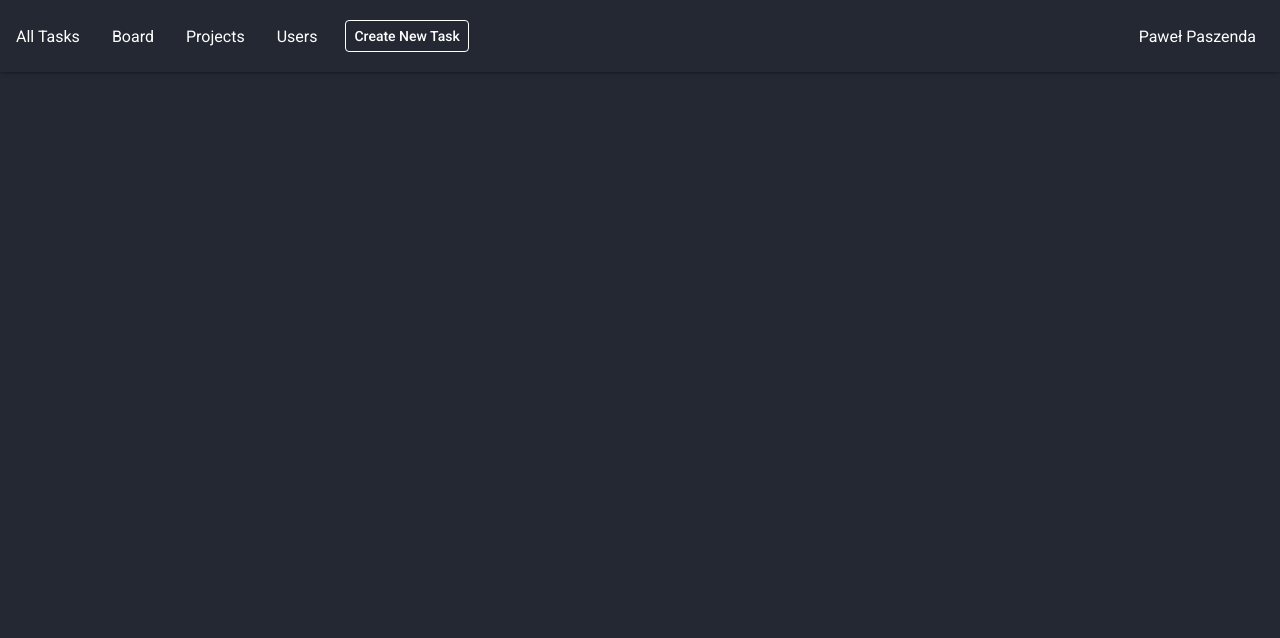
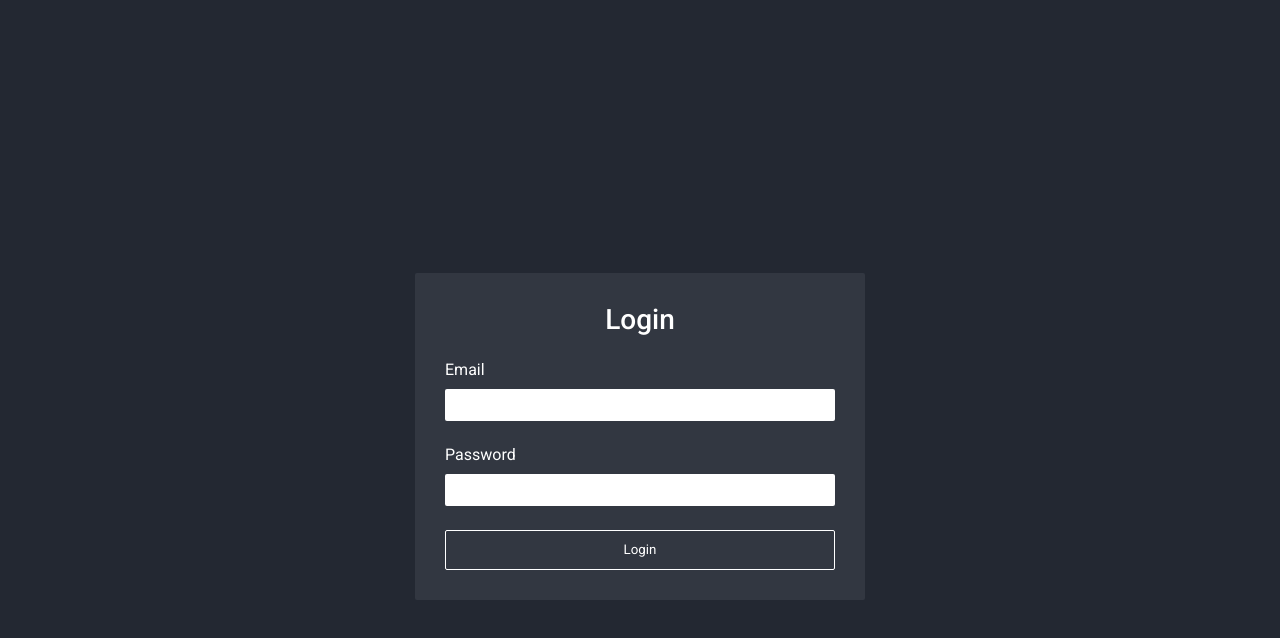
Before and after one commit to ppaszend/task-management, a Vue app: page /login in a window 1280 px wide. Shown: the top 638 px of the page. Built offline with nearby package versions, Linux system fonts and the light colour scheme.

Commit message:
login page, user

```diff
--- a/src/App.vue
+++ b/src/App.vue
@@ -1,6 +1,6 @@
 <template>
   <div class="main">
-    <nav class="navbar">
+    <nav class="navbar" v-if="$route.name !== 'login'">
       <router-link class="navbar__link" :to="{ name: 'tasks-list' }">
         All Tasks
       </router-link>
--- a/src/components/TaskDetails.vue
+++ b/src/components/TaskDetails.vue
@@ -3,8 +3,9 @@
     <div class="task-main">
       <div class="task-informations">
         <div>
-          Id: {{ projectsStore.getProjectById(task.project).shortName }}-{{
-            task.id
+          Id:
+          {{ projectsStore.getProjectById($props.task.project).shortName }}-{{
+            $props.task.id
           }}
         </div>
         <tool-tip label="02/03/2023 20:23">Created: Yesterday</tool-tip>
@@ -71,7 +72,7 @@
           :class="{ editable: editMode }"
           :contenteditable="editMode"
         >
-          {{ task.name }}
+          {{ $props.task.name }}
         </div>
       </div>
       <div
@@ -79,7 +80,7 @@
         :class="{ editable: editMode }"
         :contenteditable="editMode"
       >
-        {{ task.description }}
+        {{ $props.task.description }}
       </div>
       <comments-component />
     </div>
@@ -95,8 +96,8 @@
                 value: priority.id,
               }))
             "
-            :value="prioritiesStore.getPriorityById(task.priority).id"
-            @change="(value) => (task.priority = value)"
+            :value="prioritiesStore.getPriorityById($props.task.priority).id"
+            @change="(value) => ($props.task.priority = value)"
           />
         </div>
         <div class="task-property">
@@ -108,8 +109,8 @@
                 value: user.id,
               }))
             "
-            :value="usersStore.getUserById(task.assignee).id"
-            @change="(value) => (task.assignee = value)"
+            :value="usersStore.getUserById($props.task.assignee).id"
+            @change="(value) => ($props.task.assignee = value)"
           />
         </div>
         <div class="task-property">
@@ -121,8 +122,8 @@
                 value: project.id,
               }))
             "
-            :value="projectsStore.getProjectById(task.project).id"
-            @change="(value) => (task.project = value)"
+            :value="projectsStore.getProjectById($props.task.project).id"
+            @change="(value) => ($props.task.project = value)"
           />
         </div>
       </div>
@@ -131,8 +132,6 @@
 </template>
 
 <script lang="ts" setup>
-import type { TasksInterface } from "@/stores/tasks";
-import { useTasksStore } from "@/stores/tasks";
 import SelectInput from "@/components/form/SelectInput.vue";
 import type { PrioritiesInterface } from "@/stores/priorities";
 import { usePrioritiesStore } from "@/stores/priorities";
@@ -145,21 +144,17 @@ import SmallButton from "@/components/buttons/SmallButton.vue";
 import ToolTip from "@/components/ToolTip.vue";
 import CommentsComponent from "@/components/CommentsComponent.vue";
 import { useRoute } from "vue-router";
+import type { Task } from "@/models/Task";
 
-interface Props {
-  id: string | number;
-}
+defineProps<{
+  task: Task;
+}>();
 
-const tasksStore: TasksInterface = useTasksStore();
 const prioritiesStore: PrioritiesInterface = usePrioritiesStore();
 const usersStore: UsersInterface = useUsersStore();
 const projectsStore: ProjectsStoreInterface = useProjectsStore();
-const props = defineProps<Props>();
 const route = useRoute();
 
-const task = tasksStore.getTaskById(
-  typeof props.id === "string" ? parseInt(props.id) : props.id
-);
 const editMode = ref<boolean>(route.hash === "#edit");
 if (route.hash === "#edit") {
   window.location.hash = "";
--- a/src/components/TaskListItem.vue
+++ b/src/components/TaskListItem.vue
@@ -2,7 +2,7 @@
   <div class="task" @dblclick="dblClickHandler">
     <div class="task-header">
       <router-link
-        :to="{ name: 'task-details', params: { id: task.id } }"
+        :to="{ name: 'task-details', params: { id: $props.task.slug } }"
         class="task-name"
       >
         {{ task.name }}
@@ -33,8 +33,8 @@
               value: priority.id,
             }))
           "
-          :value="prioritiesStore.getPriorityById(task.priority).id"
-          @change="(value) => (task.priority = value)"
+          :value="prioritiesStore.getPriorityById($props.task.priority).id"
+          @change="(value) => ($props.task.priority = value)"
         />
       </div>
       <div class="task-property">
--- /dev/null
+++ b/src/components/form/TextInput.vue
@@ -0,0 +1,56 @@
+<template>
+  <div class="text-input-wrapper">
+    <label>{{ props.label }}</label>
+    <input
+      class="text-input"
+      :type="props.type"
+      v-model="value"
+      @input="handleInput"
+    />
+  </div>
+</template>
+
+<script lang="ts" setup>
+import { ref } from "vue";
+
+interface Props {
+  label: string;
+  type: string;
+  modelValue: string;
+}
+
+interface Emits {
+  (e: "update:modelValue", value: string): void;
+}
+
+const props = defineProps<Props>();
+const emit = defineEmits<Emits>();
+
+const value = ref<string>(props.modelValue);
+
+const handleInput = () => {
+  emit("update:modelValue", value.value);
+};
+</script>
+<script lang="ts">
+export default {
+  name: "TextInput",
+};
+</script>
+
+<style lang="scss" scoped>
+.text-input-wrapper {
+  display: flex;
+  flex-direction: column;
+  gap: 10px;
+  color: #ffffff;
+
+  .text-input {
+    height: 32px;
+    border: 0;
+    padding: 0 10px;
+    outline: none;
+    border-radius: 2px;
+  }
+}
+</style>
--- a/src/models/Task.ts
+++ b/src/models/Task.ts
@@ -2,7 +2,7 @@ import type { User } from "@/models/User";
 import type { Priority } from "@/models/Priority";
 
 export interface Task {
-  id: number;
+  _id: number;
   name: string;
   description: string;
   stage: number;
--- a/src/router/index.ts
+++ b/src/router/index.ts
@@ -3,6 +3,7 @@ import BoardView from "@/views/BoardView.vue";
 import CreateTask from "@/views/CreateTask.vue";
 import TasksListView from "@/views/TasksListView.vue";
 import TaskDetails from "@/views/TaskDetailsView.vue";
+import LoginView from "@/views/LoginView.vue";
 
 const router = createRouter({
   history: createWebHistory(import.meta.env.BASE_URL),
@@ -11,6 +12,11 @@ const router = createRouter({
       path: "/",
       name: "tasks-list",
       component: TasksListView,
+    },
+    {
+      path: "/login",
+      name: "login",
+      component: LoginView,
     },
     {
       path: "/task/new",
--- /dev/null
+++ b/src/stores/user.ts
@@ -0,0 +1,17 @@
+import { defineStore } from "pinia";
+import { ref } from "vue";
+import type { User } from "@/models/User";
+
+export const useUserStore = defineStore("user", () => {
+  const user = ref<User | null>(null);
+  const authenticationToken = ref<string | null>(null);
+
+  const loginUser = async (email: string, password: string) => {
+    const data = await fetch("http://127.0.0.1:5173/user/login", {
+      method: "POST",
+      body: JSON.stringify({ email, password }),
+    });
+  };
+
+  return { user, authenticationToken, loginUser };
+});
--- /dev/null
+++ b/src/views/LoginView.vue
@@ -0,0 +1,63 @@
+<template>
+  <div class="login-form-wrapper">
+    <form class="login-form" @submit.prevent="loginUser" novalidate>
+      <h1 class="login-form-header">Login</h1>
+      <text-input label="Email" type="email" v-model="email" />
+      <text-input label="Password" type="password" v-model="password" />
+      <small-button color="#ffffff" :style="{ height: '40px' }">
+        Login
+      </small-button>
+    </form>
+  </div>
+</template>
+
+<script lang="ts" setup>
+import { useUserStore } from "@/stores/user";
+import { ref } from "vue";
+
+const userStore = useUserStore();
+
+const email = ref("");
+const password = ref("");
+
+const loginUser = async () => {
+  await userStore.loginUser(email.value, password.value);
+};
+</script>
+<script lang="ts">
+import TextInput from "@/components/form/TextInput.vue";
+import SmallButton from "@/components/buttons/SmallButton.vue";
+export default {
+  name: "LoginView",
+  components: { SmallButton, TextInput },
+};
+</script>
+
+<style lang="scss" scoped>
+.login-form-wrapper {
+  display: flex;
+  justify-content: center;
+  align-items: center;
+  width: 100%;
+  height: calc(100vh - 72px);
+}
+
+.login-form {
+  display: flex;
+  flex-direction: column;
+  width: 100%;
+  max-width: 450px;
+  padding: 30px;
+  background: #323741;
+  gap: 24px;
+  border-radius: 2px;
+
+  .login-form-header {
+    margin: 0;
+    color: #ffffff;
+    font-size: 1.75em;
+    text-align: center;
+    font-weight: 500;
+  }
+}
+</style>
--- a/src/views/TaskDetailsView.vue
+++ b/src/views/TaskDetailsView.vue
@@ -1,15 +1,19 @@
 <template>
-  <task-details :id="props.id" />
+  <task-details :task="task" />
 </template>
 
 <script lang="ts" setup>
 import TaskDetails from "@/components/TaskDetails.vue";
+import { useTasksStore } from "@/stores/tasks";
+import type { Task } from "@/models/Task";
 
 interface Props {
   id: string;
 }
+const props = defineProps<Props>();
+const tasksStore = useTasksStore();
 
-const props = defineProps<Props>();
+const task: Task | undefined = tasksStore.getTaskById(parseInt(props.id));
 </script>
 <script lang="ts">
 export default {
--- a/src/views/TasksListView.vue
+++ b/src/views/TasksListView.vue
@@ -1,9 +1,11 @@
 <template>
-  <div class="task-list">
+  <div v-if="error">We cannot</div>
+
+  <div v-if="!error" class="task-list">
     <task-list-item
-      v-for="task in tasksStore.tasks"
+      v-for="task in tasks"
       :task="task"
-      :key="task.id"
+      :key="task._id"
       :modal-allowed="false"
     />
   </div>
@@ -13,8 +15,22 @@
 import { useTasksStore } from "@/stores/tasks";
 import type { TasksInterface } from "@/stores/tasks";
 import TaskListItem from "@/components/TaskListItem.vue";
+import { ref } from "vue";
 
 const tasksStore: TasksInterface = useTasksStore();
+
+const tasks = ref([]);
+const error = ref(null);
+
+fetch("http://localhost:3000/tasks")
+  .then((resp) => resp.json())
+  .then((data) => {
+    console.log(data);
+    tasks.value = data;
+  })
+  .catch((err) => {
+    error.value = err;
+  });
 </script>
 <script lang="ts">
 export default {
```
